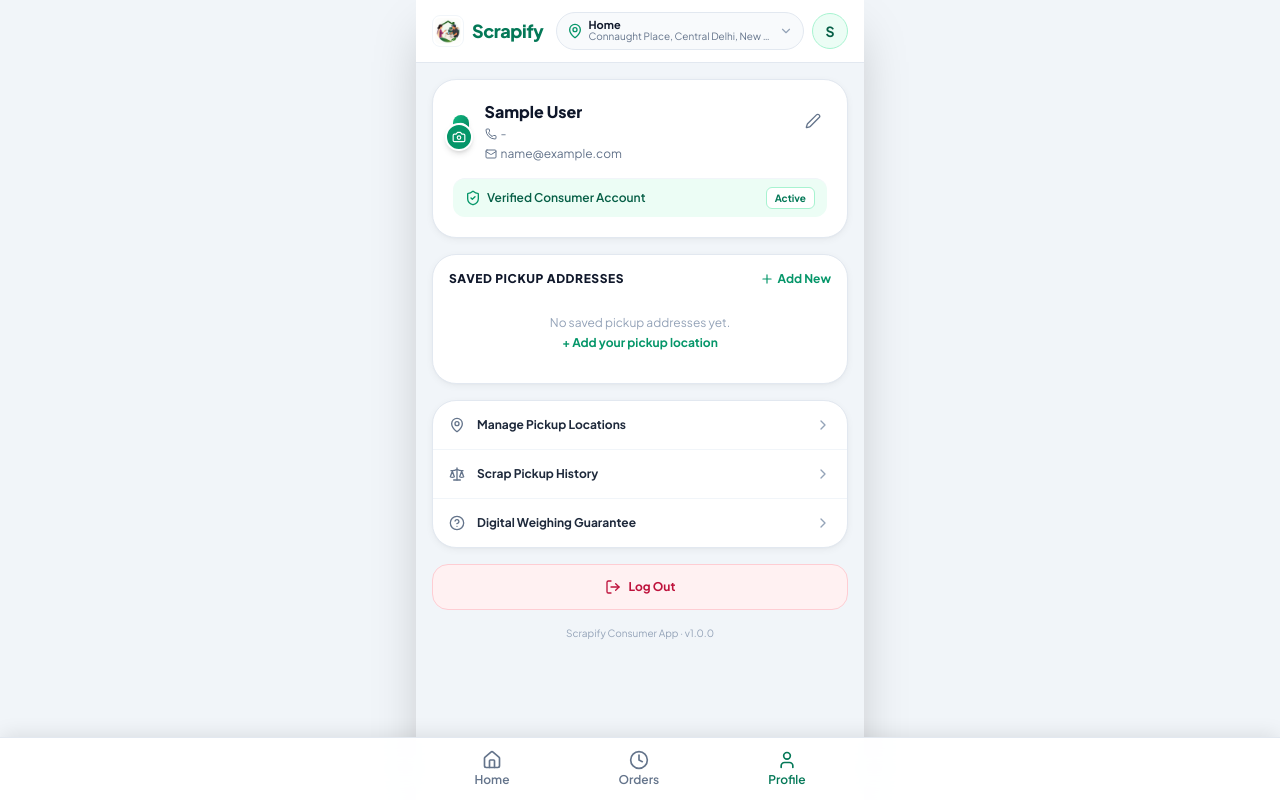
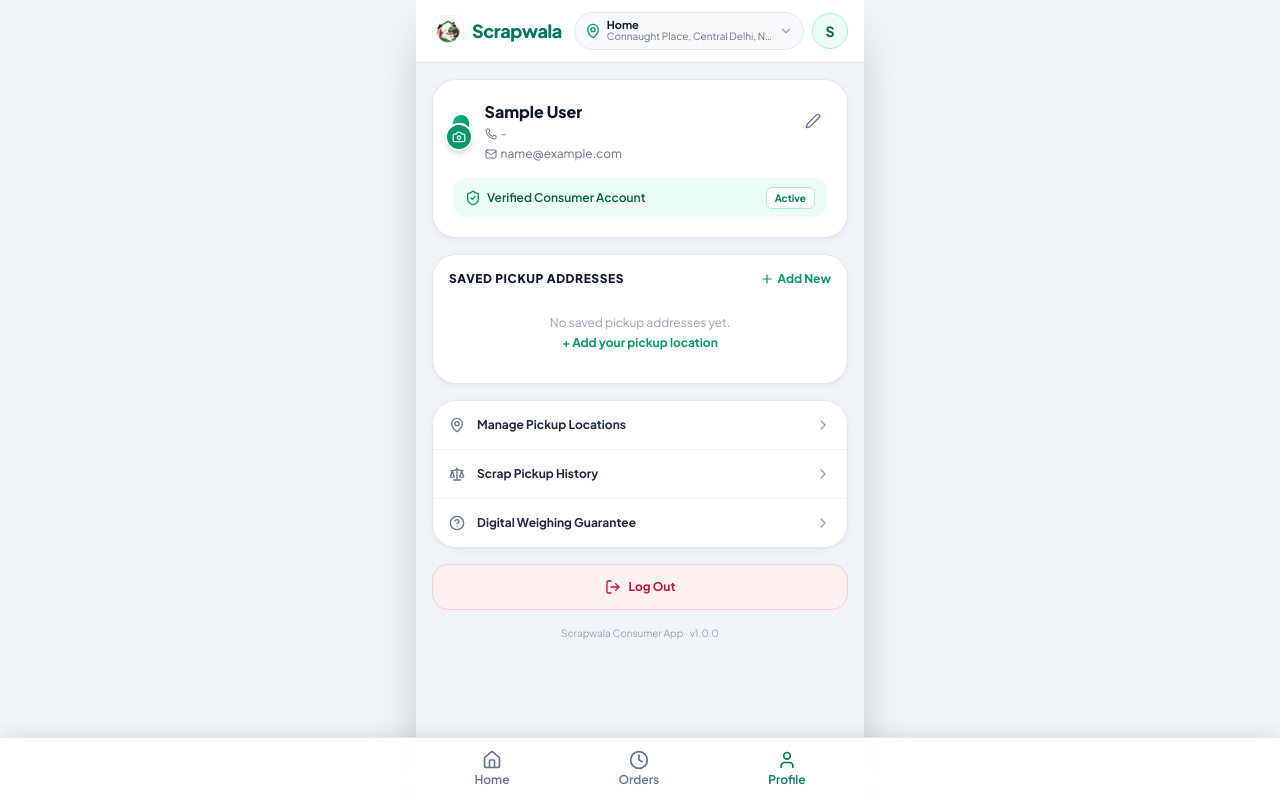
Before and after one commit to Anmolkamath47/Kabadiwala-, a React (Vite) app in the folder frontend/: page /profile in a window 1280 px wide. Built offline with nearby package versions, Linux system fonts and the light colour scheme; no server answers; sample sign-in values are in the browser's storage.

Commit message:
rebrand: rename consumer app to Scrapwala and update Vercel deployment docs

```diff
--- a/frontend/index.html
+++ b/frontend/index.html
@@ -4,8 +4,8 @@
     <meta charset="UTF-8" />
     <link rel="icon" type="image/png" href="/logo.png" />
     <meta name="viewport" content="width=device-width, initial-scale=1.0, maximum-scale=1.0, user-scalable=no" />
-    <title>Scrapify - On-Demand Scrap Pickup & Best Scrap Rates</title>
-    <meta name="description" content="Sell scrap at the best rates with doorstep pickup from verified nearby dealers on Scrapify." />
+    <title>Scrapwala - On-Demand Scrap Pickup & Best Scrap Rates</title>
+    <meta name="description" content="Sell scrap at the best rates with doorstep pickup from verified nearby dealers on Scrapwala." />
     <!-- Fonts -->
     <link rel="preconnect" href="https://fonts.googleapis.com">
     <link rel="preconnect" href="https://fonts.gstatic.com" crossorigin>
--- a/frontend/package.json
+++ b/frontend/package.json
@@ -1,5 +1,5 @@
 {
-  "name": "kabadiwala-frontend",
+  "name": "scrapwala-frontend",
   "private": true,
   "version": "1.0.0",
   "type": "module",
--- a/frontend/public/sync-bridge.html
+++ b/frontend/public/sync-bridge.html
@@ -2,7 +2,7 @@
 <html lang="en">
 <head>
   <meta charset="UTF-8" />
-  <title>Kabadiwala Cross-Origin Realtime Bridge</title>
+  <title>Scrapwala Cross-Origin Realtime Bridge</title>
 </head>
 <body>
   <script>
--- a/frontend/src/components/layout/AppHeader.tsx
+++ b/frontend/src/components/layout/AppHeader.tsx
@@ -31,7 +31,7 @@ export const AppHeader: React.FC<AppHeaderProps> = ({
                 <path strokeLinecap="round" strokeLinejoin="round" strokeWidth="2.5" d="M15 19l-7-7 7-7" />
               </svg>
             </button>
-            <h1 className="text-base font-bold text-slate-900 line-clamp-1">{title || 'Scrapify'}</h1>
+            <h1 className="text-base font-bold text-slate-900 line-clamp-1">{title || 'Scrapwala'}</h1>
           </div>
         ) : (
           <div className="flex items-center space-x-3 flex-1 min-w-0 pr-2">
@@ -41,11 +41,11 @@ export const AppHeader: React.FC<AppHeaderProps> = ({
             >
               <img
                 src="/logo.png"
-                alt="Scrapify"
+                alt="Scrapwala"
                 className="w-8 h-8 rounded-lg object-contain bg-white shadow-xs border border-slate-100 p-0.5"
               />
               <span className="font-extrabold text-emerald-700 tracking-tight text-lg hidden sm:inline">
-                Scrapify
+                Scrapwala
               </span>
             </button>
 
--- a/frontend/src/pages/LoginScreen.tsx
+++ b/frontend/src/pages/LoginScreen.tsx
@@ -45,10 +45,10 @@ export const LoginScreen: React.FC = () => {
       <div className="pt-8">
         <div className="flex items-center space-x-3">
           <div className="w-12 h-12 rounded-2xl bg-white p-0.5 flex items-center justify-center shadow-md overflow-hidden border border-slate-100">
-            <img src="/logo.png" alt="Scrapify" className="w-full h-full object-contain rounded-xl" />
+            <img src="/logo.png" alt="Scrapwala" className="w-full h-full object-contain rounded-xl" />
           </div>
           <div>
-            <h1 className="text-xl font-black text-slate-900 tracking-tight">Scrapify</h1>
+            <h1 className="text-xl font-black text-slate-900 tracking-tight">Scrapwala</h1>
             <p className="text-xs font-semibold text-emerald-600">Consumer Scrap App</p>
           </div>
         </div>
@@ -101,7 +101,7 @@ export const LoginScreen: React.FC = () => {
           <span>100% Verified Scrap Dealers · Digital Weighing</span>
         </div>
         <p className="text-[10px] text-slate-400 mt-2">
-          By continuing, you agree to Scrapify Terms of Service & Privacy Policy.
+          By continuing, you agree to Scrapwala Terms of Service & Privacy Policy.
         </p>
       </div>
     </div>
--- a/frontend/src/pages/OnboardingSetupScreen.tsx
+++ b/frontend/src/pages/OnboardingSetupScreen.tsx
@@ -182,11 +182,11 @@ export const OnboardingSetupScreen: React.FC = () => {
           <div className="flex items-center space-x-2">
             <img
               src="/logo.png"
-              alt="Scrapify"
+              alt="Scrapwala"
               className="w-8 h-8 rounded-xl object-contain bg-white shadow-xs border border-slate-100 p-0.5"
             />
             <div>
-              <h1 className="text-sm font-black text-slate-900">Welcome to Scrapify</h1>
+              <h1 className="text-sm font-black text-slate-900">Welcome to Scrapwala</h1>
               <p className="text-[11px] text-slate-500">Quick 2-Step Setup</p>
             </div>
           </div>
@@ -503,7 +503,7 @@ export const OnboardingSetupScreen: React.FC = () => {
       <div className="p-3 bg-white border-t border-slate-200/80 text-center">
         <div className="flex items-center justify-center space-x-1.5 text-slate-500 text-[11px] font-medium">
           <ShieldCheck className="w-4 h-4 text-emerald-600" />
-          <span>Verified Scrapify Network · Privacy Protected</span>
+          <span>Verified Scrapwala Network · Privacy Protected</span>
         </div>
       </div>
     </div>
--- a/frontend/src/pages/ProfileScreen.tsx
+++ b/frontend/src/pages/ProfileScreen.tsx
@@ -378,7 +378,7 @@ export const ProfileScreen: React.FC = () => {
           </div>
 
           <div
-            onClick={() => alert('Scrapify standard scrap recycling weights are certified by local authorities.')}
+            onClick={() => alert('Scrapwala standard scrap recycling weights are certified by local authorities.')}
             className="p-4 flex items-center justify-between hover:bg-slate-50 transition cursor-pointer"
           >
             <div className="flex items-center space-x-3">
@@ -399,7 +399,7 @@ export const ProfileScreen: React.FC = () => {
         </button>
 
         <div className="text-center text-[10px] text-slate-400">
-          Scrapify Consumer App · v1.0.0
+          Scrapwala Consumer App · v1.0.0
         </div>
       </main>
 
--- a/frontend/src/pages/SplashScreen.tsx
+++ b/frontend/src/pages/SplashScreen.tsx
@@ -32,7 +32,7 @@ export const SplashScreen: React.FC = () => {
         {/* Brand Logo */}
         <div className="relative">
           <div className="w-28 h-28 rounded-3xl bg-white p-1.5 flex items-center justify-center shadow-2xl ring-8 ring-emerald-500/20 overflow-hidden">
-            <img src="/logo.png" alt="Scrapify" className="w-full h-full object-contain rounded-2xl" />
+            <img src="/logo.png" alt="Scrapwala" className="w-full h-full object-contain rounded-2xl" />
           </div>
           <div className="absolute -top-2 -right-2 bg-amber-400 text-slate-900 p-1.5 rounded-full shadow">
             <Sparkles className="w-4 h-4 fill-slate-900" />
@@ -40,7 +40,7 @@ export const SplashScreen: React.FC = () => {
         </div>
 
         <div>
-          <h1 className="text-3xl font-extrabold tracking-tight text-white">Scrapify</h1>
+          <h1 className="text-3xl font-extrabold tracking-tight text-white">Scrapwala</h1>
           <p className="text-xs text-emerald-300 font-semibold mt-1">
             Doorstep Scrap Pickup & Best Rates
           </p>
--- a/frontend/src/services/api.ts
+++ b/frontend/src/services/api.ts
@@ -103,7 +103,7 @@ api.interceptors.response.use(
       } else {
         error.message = isCloud
           ? 'Unable to connect to backend server. Please verify VITE_API_BASE_URL is configured in your Vercel Project Settings.'
-          : 'Unable to reach Scrapify backend (port 5000). Please check if the backend server is running.';
+          : 'Unable to reach Scrapwala backend (port 5000). Please check if the backend server is running.';
       }
     }
 
--- a/frontend/src/services/mapService.ts
+++ b/frontend/src/services/mapService.ts
@@ -376,7 +376,7 @@ export class LeafletMapProvider implements IMapProvider {
       const res = await fetch(url, {
         headers: {
           'Accept-Language': 'en',
-          'User-Agent': 'Kabadiwala-Consumer-App/1.0',
+          'User-Agent': 'Scrapwala-Consumer-App/1.0',
         },
       });
       if (!res.ok) throw new Error('Geocoding service unavailable');
@@ -407,7 +407,7 @@ export class LeafletMapProvider implements IMapProvider {
       const res = await fetch(url, {
         headers: {
           'Accept-Language': 'en',
-          'User-Agent': 'Kabadiwala-Consumer-App/1.0',
+          'User-Agent': 'Scrapwala-Consumer-App/1.0',
         },
       });
       if (!res.ok) return [];
```
Also changed, not shown: 1 other file (tests, documents, lock files or other folders).
